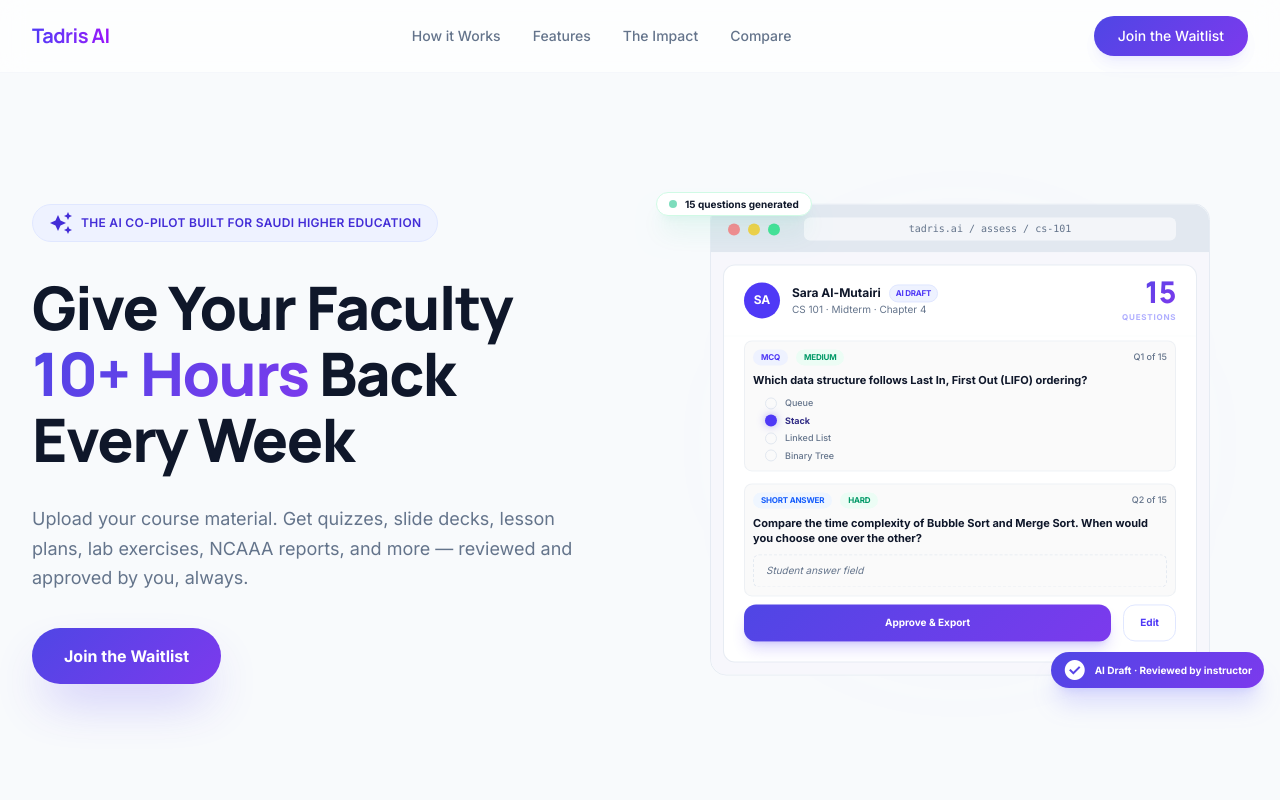
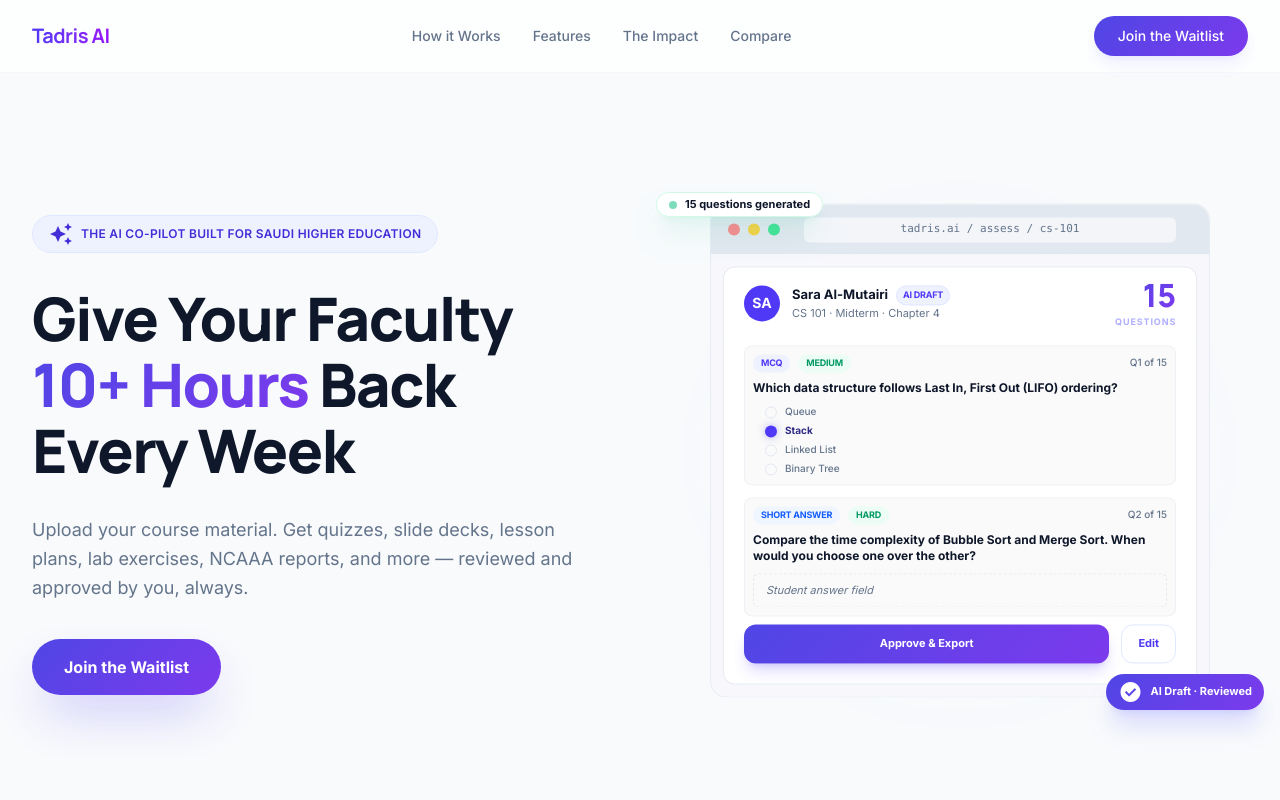
Before and after one commit to PercevioLabs/tadris-ai, a Next.js app: page / in a window 1280 px wide. Shown: the top 800 px of the page. Built offline with nearby package versions, Linux system fonts and the light colour scheme.

Commit message:
style: refine hero mockup UI and scale font sizes for better legibility

```diff
--- a/src/app/page.tsx
+++ b/src/app/page.tsx
@@ -517,7 +517,7 @@ export default function Page() {
             {/* Floating badge — top left */}
             <div className="absolute -left-2 sm:-left-4 top-4 z-20 badge-slide-left bg-white border border-emerald-100 rounded-full px-3 py-1.5 shadow-xl shadow-emerald-500/10 flex items-center gap-2">
               <div className="w-2 h-2 rounded-full bg-emerald-500 animate-pulse flex-shrink-0" />
-              <div className="text-[10px] font-bold text-on-surface leading-none">
+              <div className="text-[11px] font-bold text-on-surface leading-none">
                 15 questions generated
               </div>
             </div>
@@ -525,13 +525,13 @@ export default function Page() {
             {/* Floating badge — bottom right */}
             <div className="absolute -right-2 sm:-right-4 bottom-6 z-20 badge-slide-right bg-primary-gradient rounded-full px-3 py-1.5 shadow-xl shadow-indigo-500/20 flex items-center gap-2 text-white">
               <span
-                className="material-symbols-outlined text-sm"
+                className="material-symbols-outlined text-base"
                 style={{ fontVariationSettings: "'FILL' 1" }}
               >
                 check_circle
               </span>
-              <div className="text-[10px] font-bold leading-none">
-                AI Draft · Reviewed by instructor
+              <div className="text-[11px] font-bold leading-none">
+                AI Draft · Reviewed
               </div>
             </div>
 
@@ -543,7 +543,7 @@ export default function Page() {
                 <div className="w-3 h-3 rounded-full bg-yellow-400/70" />
                 <div className="w-3 h-3 rounded-full bg-green-400/70" />
                 <div className="flex-1 mx-4">
-                  <div className="bg-white/60 rounded-md px-3 py-1 text-[10px] text-on-surface-variant text-center font-mono">
+                  <div className="bg-white/60 rounded-md px-3 py-1 text-[11px] text-on-surface-variant text-center font-mono">
                     tadris.ai / assess / cs-101
                   </div>
                 </div>
@@ -555,26 +555,26 @@ export default function Page() {
                   {/* Top Row */}
                   <div className="px-5 py-3 flex items-center justify-between border-b border-outline-variant/10">
                     <div className="flex items-center gap-3">
-                      <div className="w-9 h-9 rounded-full bg-indigo-600 flex items-center justify-center text-white text-xs font-bold">
+                      <div className="w-9 h-9 rounded-full bg-indigo-600 flex items-center justify-center text-white text-sm font-bold">
                         SA
                       </div>
                       <div>
                         <div className="flex items-center gap-2">
-                          <span className="text-xs font-bold text-on-surface">Sara Al-Mutairi</span>
-                          <span className="text-[8px] px-1.5 py-0.5 rounded-full bg-indigo-50 text-indigo-600 font-bold border border-indigo-100 uppercase tracking-tight">
+                          <span className="text-[13px] font-bold text-on-surface">Sara Al-Mutairi</span>
+                          <span className="text-[9px] px-1.5 py-0.5 rounded-full bg-indigo-50 text-indigo-600 font-bold border border-indigo-100 uppercase tracking-tight">
                             AI DRAFT
                           </span>
                         </div>
-                        <div className="text-[10px] text-on-surface-variant">
+                        <div className="text-[11px] text-on-surface-variant">
                           CS 101 · Midterm · Chapter 4
                         </div>
                       </div>
                     </div>
                     <div className="text-right hero-score" style={{ animationDelay: "0.5s" }}>
-                      <div className="text-3xl font-extrabold font-headline text-transparent bg-clip-text bg-primary-gradient leading-none">
+                      <div className="text-[32px] font-extrabold font-headline text-transparent bg-clip-text bg-primary-gradient leading-none">
                         15
                       </div>
-                      <div className="text-[8px] font-bold text-indigo-500/50 uppercase tracking-widest mt-1">
+                      <div className="text-[9px] font-bold text-indigo-500/50 uppercase tracking-widest mt-1">
                         Questions
                       </div>
                     </div>
@@ -586,18 +586,18 @@ export default function Page() {
                     <div className="space-y-2 bg-[#fafafa] p-2 rounded-lg border border-slate-200/50">
                       <div className="flex items-center justify-between">
                         <div className="flex gap-2">
-                          <span className="text-[8px] px-2 py-0.5 rounded-full bg-indigo-50 text-indigo-600 font-bold uppercase tracking-tight">
+                          <span className="text-[9px] px-2 py-0.5 rounded-full bg-indigo-50 text-indigo-600 font-bold uppercase tracking-tight">
                             MCQ
                           </span>
-                          <span className="text-[8px] px-2 py-0.5 rounded-full bg-emerald-50 text-emerald-600 font-bold uppercase tracking-tight">
+                          <span className="text-[9px] px-2 py-0.5 rounded-full bg-emerald-50 text-emerald-600 font-bold uppercase tracking-tight">
                             Medium
                           </span>
                         </div>
-                        <span className="text-[9px] text-on-surface-variant font-medium">
+                        <span className="text-[10px] text-on-surface-variant font-medium">
                           Q1 of 15
                         </span>
                       </div>
-                      <div className="text-[11px] font-bold text-on-surface leading-snug">
+                      <div className="text-xs font-bold text-on-surface leading-snug">
                         Which data structure follows Last In, First Out (LIFO) ordering?
                       </div>
                       <div className="grid grid-cols-1 gap-1">
@@ -616,7 +616,7 @@ export default function Page() {
                               }`}
                             />
                             <span
-                              className={`text-[9px] ${
+                              className={`text-[10px] ${
                                 opt === "Stack"
                                   ? "text-indigo-900 font-bold"
                                   : "text-on-surface-variant font-medium"
@@ -633,22 +633,22 @@ export default function Page() {
                     <div className="space-y-2 bg-[#fafafa] p-2 rounded-lg border border-slate-200/50">
                       <div className="flex items-center justify-between">
                         <div className="flex gap-2">
-                          <span className="text-[8px] px-2 py-0.5 rounded-full bg-blue-50 text-blue-600 font-bold uppercase tracking-tight">
+                          <span className="text-[9px] px-2 py-0.5 rounded-full bg-blue-50 text-blue-600 font-bold uppercase tracking-tight">
                             SHORT ANSWER
                           </span>
-                          <span className="text-[8px] px-2 py-0.5 rounded-full bg-emerald-50 text-emerald-600 font-bold uppercase tracking-tight">
+                          <span className="text-[9px] px-2 py-0.5 rounded-full bg-emerald-50 text-emerald-600 font-bold uppercase tracking-tight">
                             Hard
                           </span>
                         </div>
-                        <span className="text-[9px] text-on-surface-variant font-medium">
+                        <span className="text-[10px] text-on-surface-variant font-medium">
                           Q2 of 15
                         </span>
                       </div>
-                      <div className="text-[11px] font-bold text-on-surface leading-snug">
+                      <div className="text-xs font-bold text-on-surface leading-snug">
                         Compare the time complexity of Bubble Sort and Merge Sort. When would you
                         choose one over the other?
                       </div>
-                      <div className="px-3 py-2 rounded-md border border-dashed border-outline-variant/90 text-[10px] text-on-surface-variant italic">
+                      <div className="px-3 py-2 rounded-md border border-dashed border-outline-variant/90 text-[11px] text-on-surface-variant italic">
                         Student answer field
                       </div>
                     </div>
@@ -656,10 +656,10 @@ export default function Page() {
 
                   {/* Actions */}
                   <div className="px-5 pb-5 pt-1 flex gap-3">
-                    <button className="flex-1 bg-primary-gradient text-white text-[10px] font-bold py-2.5 rounded-xl shadow-lg shadow-indigo-600/20 hover:scale-[1.02] transition-all">
+                    <button className="flex-1 bg-primary-gradient text-white text-[11px] font-bold py-2.5 rounded-xl shadow-lg shadow-indigo-600/20 hover:scale-[1.02] transition-all">
                       Approve & Export
                     </button>
-                    <button className="px-4 py-2.5 rounded-xl border border-indigo-100 text-[10px] font-bold text-indigo-600 hover:bg-indigo-50/50 transition-all">
+                    <button className="px-4 py-2.5 rounded-xl border border-indigo-100 text-[11px] font-bold text-indigo-600 hover:bg-indigo-50/50 transition-all">
                       Edit
                     </button>
                   </div>
```
